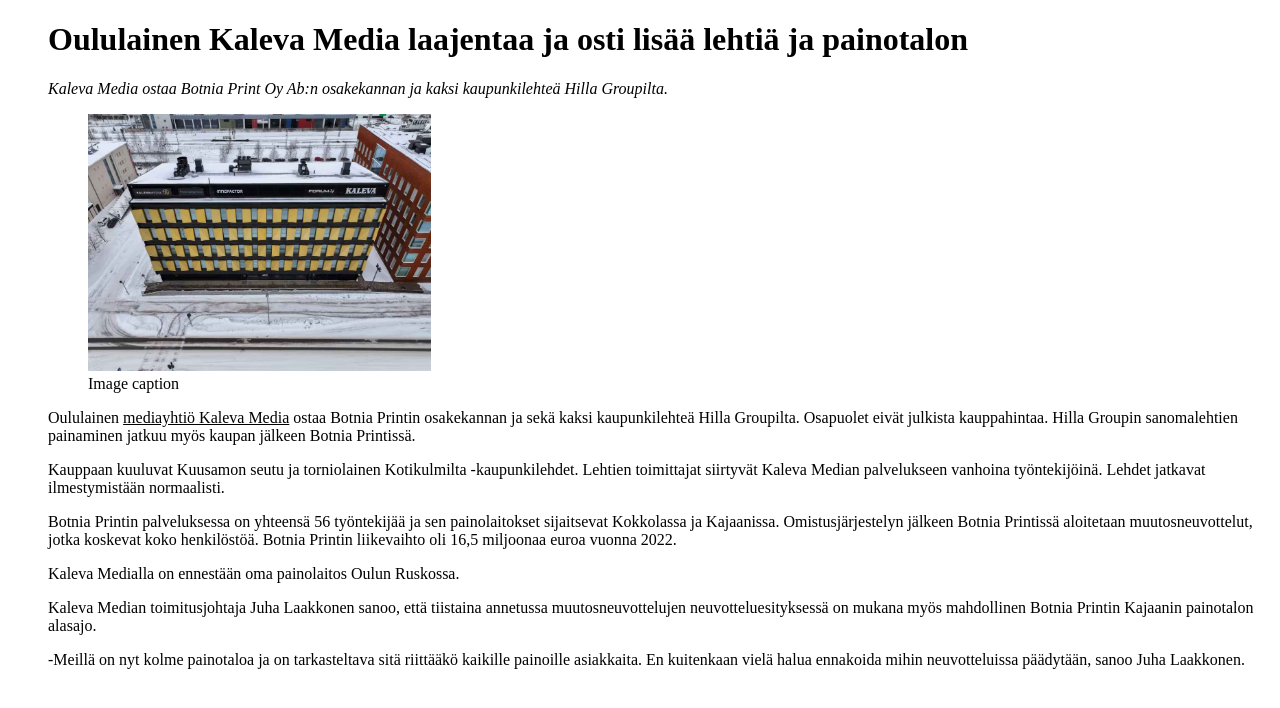
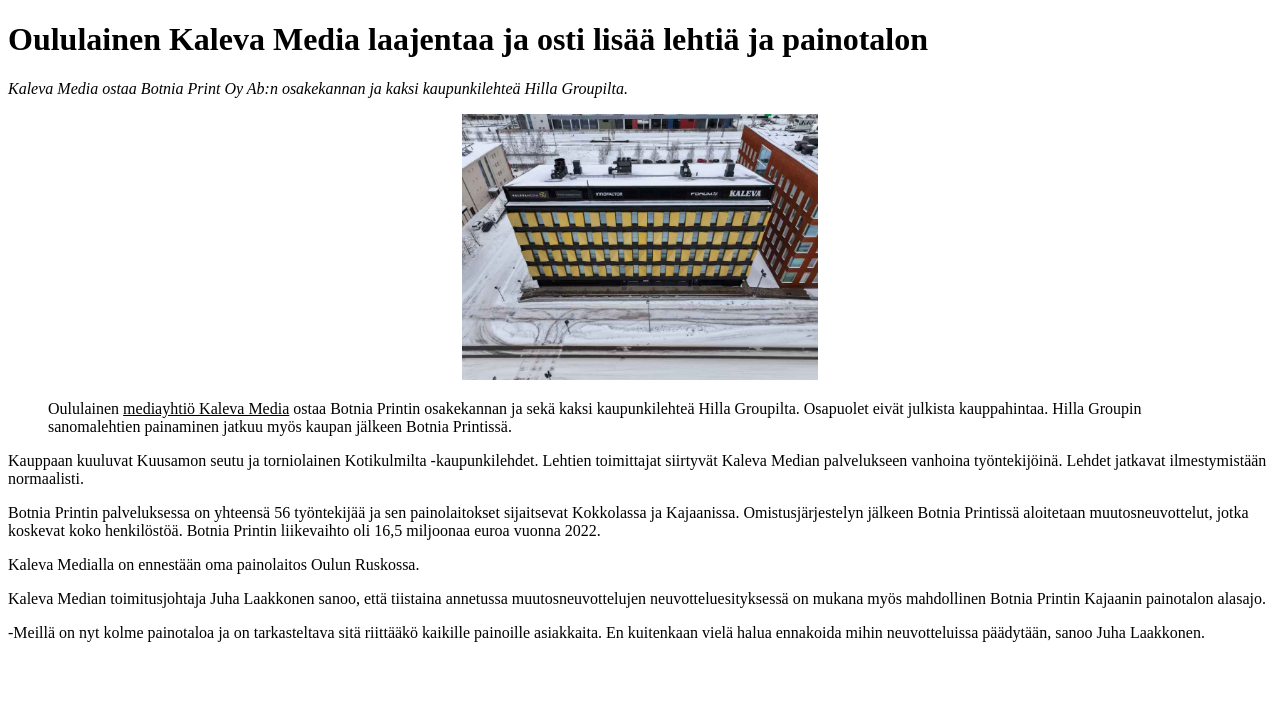
Before and after one commit to Joonsak/StaticWebsite, a plain HTML site: page exercises/exercise1.html in a window 1280 px wide. Drawn offline with Linux system fonts and the light colour scheme.

Commit message:
Fixed Exercise 1
Exercise 1 should be fixed now

```diff
--- a/exercises/exercise1.html
+++ b/exercises/exercise1.html
@@ -6,18 +6,31 @@
         <title>HTML Basics - Exercise1</title>
     </head>
     <body>
-        <ul>
+        <header>
             <h1><b>Oululainen Kaleva Media laajentaa ja osti lisää lehtiä ja painotalon</b></h1>
+
             <p><i>Kaleva Media ostaa Botnia Print Oy Ab:n osakekannan ja kaksi kaupunkilehteä Hilla Groupilta.</i></p>
+        </header>
+
             <figure>
-                <img src="/StaticWebsite/images/Rakennus.jpg" alt="" width="30%" height="30%">
-                <figcaption>Image caption</figcaption>
+                <p><img src="../images/Rakennus.jpg" alt="" width="30%" height="30%" style="float:top; margin-left: 35%;"> <p></p>
+                    Oululainen <u>mediayhtiö Kaleva Media</u> ostaa Botnia Printin osakekannan ja sekä kaksi kaupunkilehteä Hilla Groupilta. Osapuolet eivät julkista kauppahintaa. Hilla Groupin sanomalehtien painaminen jatkuu myös kaupan jälkeen Botnia Printissä.
+                </p>
             </figure>
-            <p>Oululainen <u>mediayhtiö Kaleva Media</u> ostaa Botnia Printin osakekannan ja sekä kaksi kaupunkilehteä Hilla Groupilta. Osapuolet eivät julkista kauppahintaa. Hilla Groupin sanomalehtien painaminen jatkuu myös kaupan jälkeen Botnia Printissä.</p>
+        <article>
             <p>Kauppaan kuuluvat Kuusamon seutu ja torniolainen Kotikulmilta -kaupunkilehdet. Lehtien toimittajat siirtyvät Kaleva Median palvelukseen vanhoina työntekijöinä. Lehdet jatkavat ilmestymistään normaalisti.</p>
+        </article>
+        <article>
             <p>Botnia Printin palveluksessa on yhteensä 56 työntekijää ja sen painolaitokset sijaitsevat Kokkolassa ja Kajaanissa. Omistusjärjestelyn jälkeen Botnia Printissä aloitetaan muutosneuvottelut, jotka koskevat koko henkilöstöä. Botnia Printin liikevaihto oli 16,5 miljoonaa euroa vuonna 2022.</p>
+        </article>
+        <article>
             <p>Kaleva Medialla on ennestään oma painolaitos Oulun Ruskossa.</p>
+        </article>
+        <article>
             <p>Kaleva Median toimitusjohtaja Juha Laakkonen sanoo, että tiistaina annetussa muutosneuvottelujen neuvotteluesityksessä on mukana myös mahdollinen Botnia Printin Kajaanin painotalon alasajo.</p>
+        </article>
+        <article>
             <p> -Meillä on nyt kolme painotaloa ja on tarkasteltava sitä riittääkö kaikille painoille asiakkaita. En kuitenkaan vielä halua ennakoida mihin neuvotteluissa päädytään, sanoo Juha Laakkonen.</p>
-        </ul>
+        </article>
+
     </body>
```
Also changed, not shown: exercises/exercise2.html (+11 -0 lines), exercises/Rakennus.jpg (deleted).
